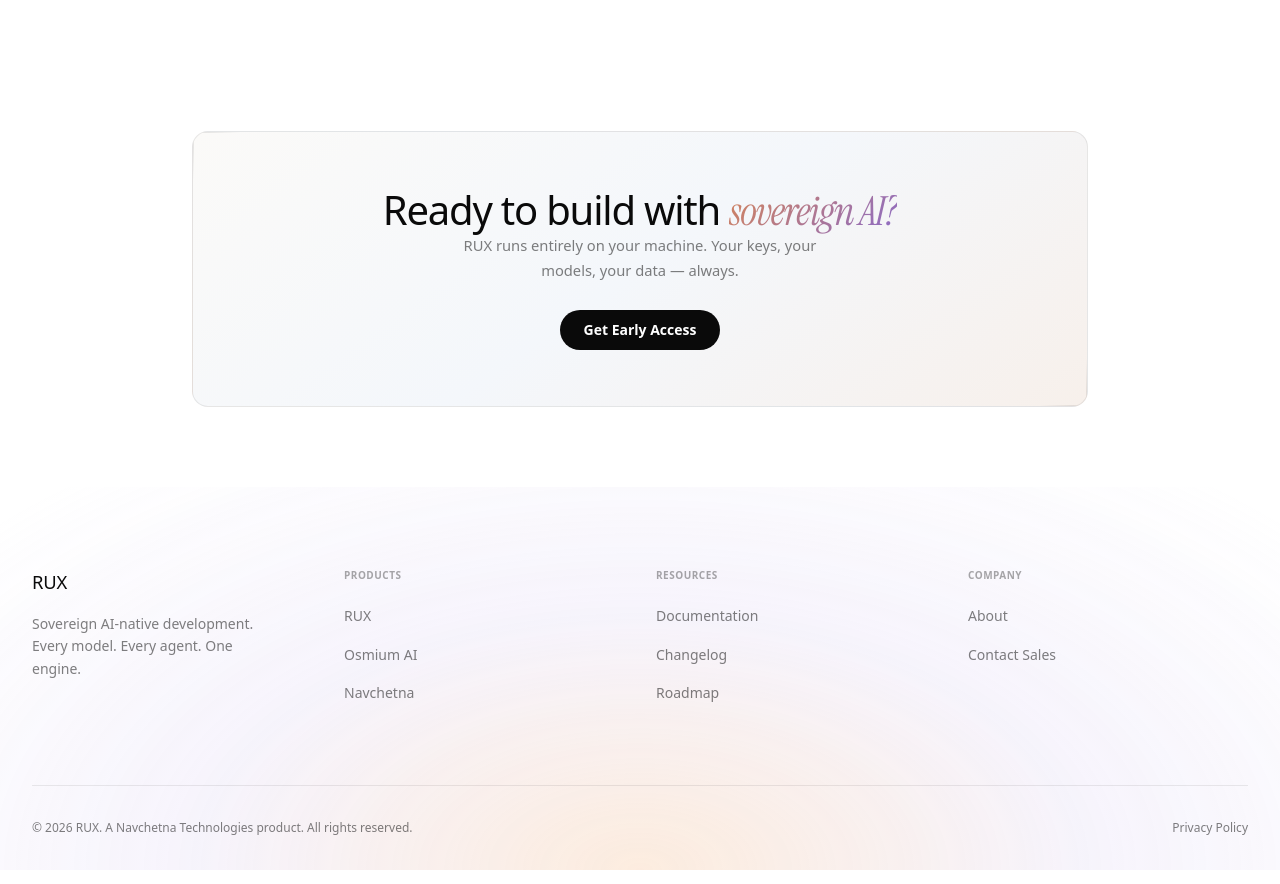
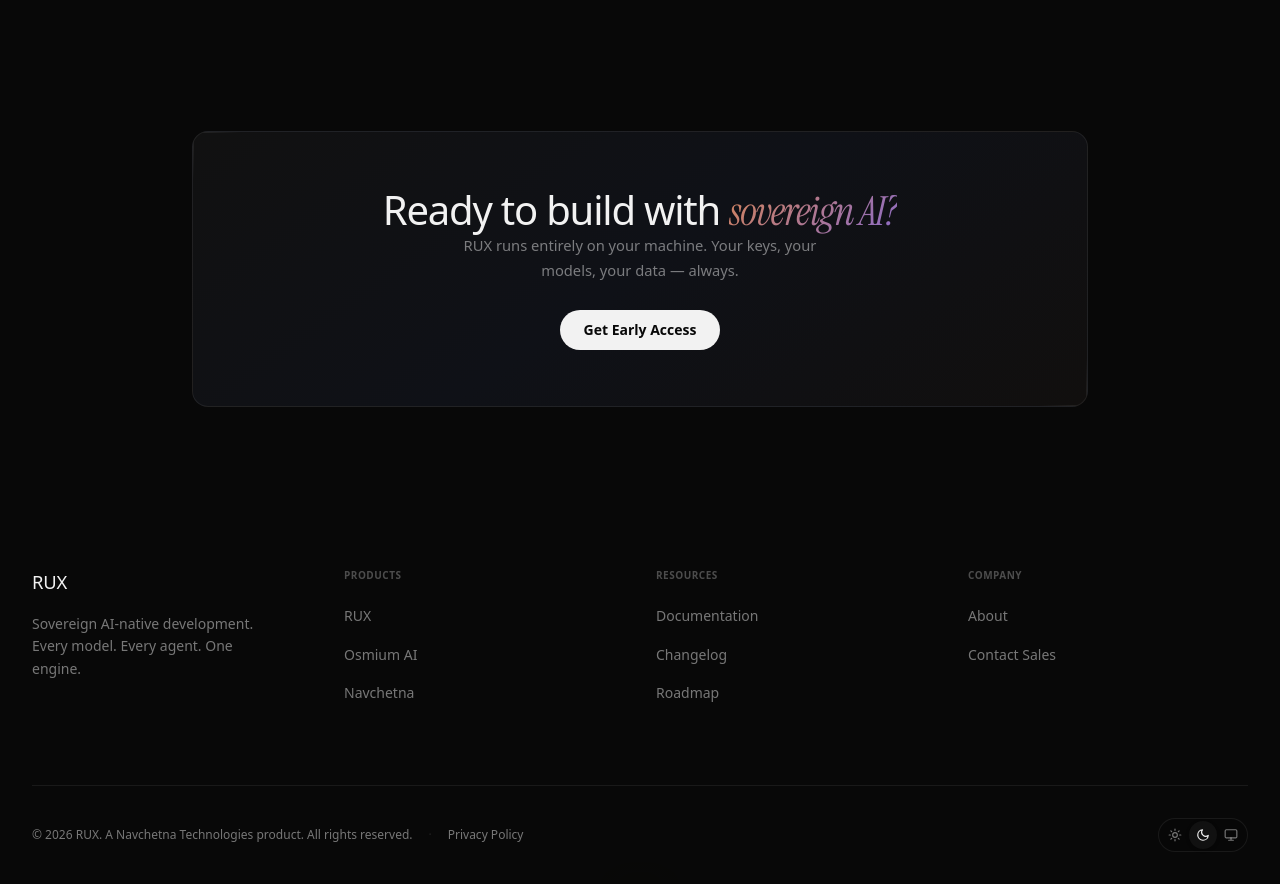
Before and after one commit to dhaual125/RUX, a Next.js app: page / in a window 1280 px wide. Shown: the part 3760-4644 px from the top of the page. Built offline with nearby package versions, Linux system fonts and the light colour scheme.

Commit message:
feat: functional theme toggle in footer, defaults to dark

```diff
--- a/src/app/globals.css
+++ b/src/app/globals.css
@@ -30,6 +30,7 @@
 }
 
 :root {
+  /* ── Light mode ── */
   --page-bg: #ffffff;
   --page-text: #0A0A0A;
   --card-bg: #FFFFFF;
@@ -53,36 +54,38 @@
   --ease-in-out: cubic-bezier(0.4, 0, 0.2, 1);
 }
 
+/* ── Premium black dark mode ── */
 .dark {
-  --page-bg: #121212;
-  --page-text: #EBEBEB;
-  --card-bg: #1A1A1A;
-  --section-bg: #161616;
-  --nav-bg: rgba(18,18,18,0.88);
+  --page-bg: #080808;
+  --page-text: #E8E8E8;
+  --card-bg: #111111;
+  --section-bg: #0e0e0e;
+  --nav-bg: rgba(8,8,8,0.85);
   --nav-border: rgba(255,255,255,0.07);
-  --heading-color: #F0F0F0;
-  --muted-text: rgba(255,255,255,0.50);
-  --subtle-text: rgba(255,255,255,0.34);
-  --border-subtle: rgba(255,255,255,0.08);
-  --border-default: rgba(255,255,255,0.12);
-  --border-strong: rgba(255,255,255,0.18);
-  --soft-gradient: linear-gradient(145deg, #1a1917 0%, #1c1f26 50%, #1f1a18 100%);
+  --heading-color: #F2F2F2;
+  --muted-text: rgba(255,255,255,0.45);
+  --subtle-text: rgba(255,255,255,0.28);
+  --border-subtle: rgba(255,255,255,0.07);
+  --border-default: rgba(255,255,255,0.10);
+  --border-strong: rgba(255,255,255,0.16);
+  --soft-gradient: linear-gradient(145deg, #111111 0%, #0f1117 50%, #110f0e 100%);
+  --shadow-sm: 0 1px 3px rgba(0,0,0,0.4), 0 1px 2px rgba(0,0,0,0.3);
 }
 
-.dark body { background-color: #121212; }
+.dark body { background-color: #080808; }
 
 .dark .grid-overlay {
   background-image:
-    linear-gradient(rgba(255,255,255,0.06) 1px, transparent 1px),
-    linear-gradient(90deg, rgba(255,255,255,0.06) 1px, transparent 1px);
+    linear-gradient(rgba(255,255,255,0.04) 1px, transparent 1px),
+    linear-gradient(90deg, rgba(255,255,255,0.04) 1px, transparent 1px);
 }
 
 .dark .section-divider {
-  background-image: radial-gradient(circle, rgba(255,255,255,0.20) 0.85px, transparent 0.85px);
+  background-image: radial-gradient(circle, rgba(255,255,255,0.18) 0.85px, transparent 0.85px) !important;
 }
 
 .dark .section-sep {
-  background-image: radial-gradient(circle, rgba(255,255,255,0.12) 0.85px, transparent 0.85px);
+  background-image: radial-gradient(circle, rgba(255,255,255,0.10) 0.85px, transparent 0.85px) !important;
 }
 
 *, *::before, *::after {
@@ -141,8 +144,8 @@
   position: absolute;
   inset: 0;
   background-image:
-    linear-gradient(rgba(0,0,0,0.12) 1px, transparent 1px),
-    linear-gradient(90deg, rgba(0,0,0,0.12) 1px, transparent 1px);
+    linear-gradient(rgba(255,255,255,0.05) 1px, transparent 1px),
+    linear-gradient(90deg, rgba(255,255,255,0.05) 1px, transparent 1px);
   background-size: 56px 56px;
   mask-image: linear-gradient(to bottom, black 0%, transparent 100%);
   -webkit-mask-image: linear-gradient(to bottom, black 0%, transparent 100%);
--- a/src/components/layout/Footer.tsx
+++ b/src/components/layout/Footer.tsx
@@ -1,6 +1,7 @@
 "use client";
 
 import Link from "next/link";
+import { ThemeToggle } from "@/components/ui/ThemeToggle";
 
 const productLinks = [
   { href: "/", label: "RUX" },
@@ -143,20 +144,22 @@
         {/* Bottom bar */}
         <div
           className="flex flex-col sm:flex-row items-center justify-between gap-4 py-8 text-[0.75rem] font-medium"
-          style={{ borderTop: "1px solid var(--border-subtle)", color: "var(--subtle-text)" }}
+          style={{ borderTop: "1px solid var(--border-subtle)" }}
         >
-          <span style={{ color: "var(--muted-text)" }}>© 2026 RUX. A Navchetna Technologies product. All rights reserved.</span>
-          <div className="flex flex-wrap items-center gap-6">
+          {/* Left: copyright + privacy */}
+          <div className="flex flex-wrap items-center gap-4">
+            <span style={{ color: "var(--muted-text)" }}>© 2026 RUX. A Navchetna Technologies product. All rights reserved.</span>
+            <span style={{ color: "var(--border-default)" }}>·</span>
             <Link
               href="/privacy"
-              className="transition-colors duration-200"
+              className="transition-colors duration-200 hover:text-white"
               style={{ color: "var(--muted-text)" }}
-              onMouseEnter={e => (e.currentTarget.style.color = "var(--heading-color)")}
-              onMouseLeave={e => (e.currentTarget.style.color = "var(--muted-text)")}
             >
               Privacy Policy
             </Link>
           </div>
+          {/* Right: theme toggle */}
+          <ThemeToggle />
         </div>
       </div>
     </footer>
--- a/src/components/ui/ThemeProvider.tsx
+++ b/src/components/ui/ThemeProvider.tsx
@@ -10,10 +10,10 @@
 }>({ theme: "system", setTheme: () => {} });
 
 export function ThemeProvider({ children }: { children: React.ReactNode }) {
-  const [theme, setThemeState] = useState<Theme>("system");
+  const [theme, setThemeState] = useState<Theme>("dark");
 
   useEffect(() => {
-    const stored = (localStorage.getItem("theme") as Theme) || "system";
+    const stored = (localStorage.getItem("rux-theme") as Theme) || "dark";
     setThemeState(stored);
   }, []);
 
@@ -30,7 +30,7 @@
   }, [theme]);
 
   const setTheme = (t: Theme) => {
-    localStorage.setItem("theme", t);
+    localStorage.setItem("rux-theme", t);
     setThemeState(t);
   };
 
```
